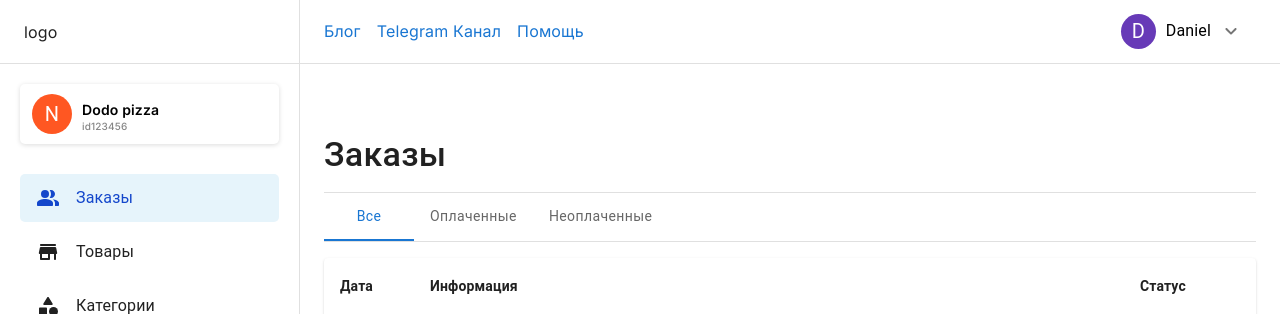
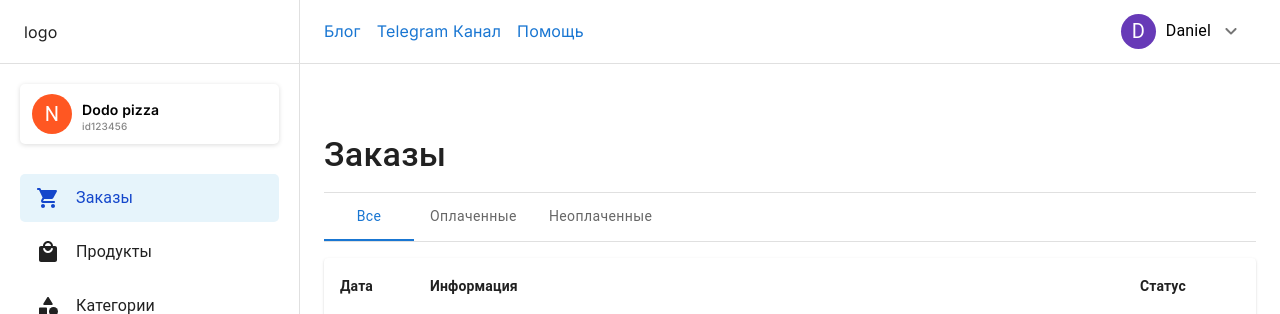
Before and after one commit to danil-rezbaev/storegram-admin, a React (Create React App) app: page /orders in a window 1280 px wide. Shown: the top 314 px of the page. Built offline with nearby package versions, Linux system fonts and the light colour scheme.

Commit message:
feat: Updated sidebar menu content

```diff
--- a/src/layout/sidebar/menu.tsx
+++ b/src/layout/sidebar/menu.tsx
@@ -1,13 +1,5 @@
-import { PeopleAltRounded, StoreRounded, CategoryRounded, CreditCardRounded, SettingsRounded } from "@mui/icons-material";
+import { CategoryRounded, CreditCardRounded, SettingsRounded, ShoppingCartRounded, LocalMallRounded } from "@mui/icons-material";
 import { ReactNode } from "react";
-
-// const menuItems = [
-//   'Заказы',
-//   'Товары',
-//   'Категории',
-//   'Платежная система',
-//   'Настройки',
-// ]
 
 export type MenuItem = {
   code: string,
@@ -19,12 +11,12 @@ const menuItems: MenuItem[] = [
   {
     code: 'orders',
     title: 'Заказы',
-    icon: <PeopleAltRounded />
+    icon: <ShoppingCartRounded />
   },
   {
     code: 'products',
-    title: 'Товары',
-    icon: <StoreRounded />
+    title: 'Продукты',
+    icon: <LocalMallRounded />
   },
   {
     code: 'categories',
```
